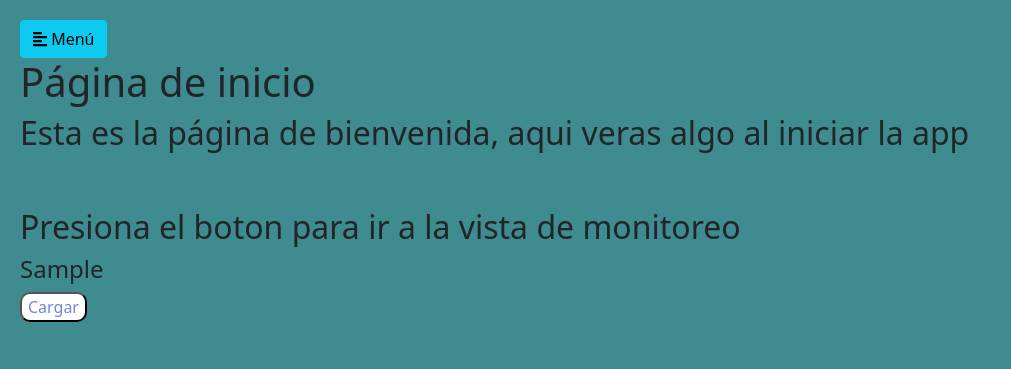
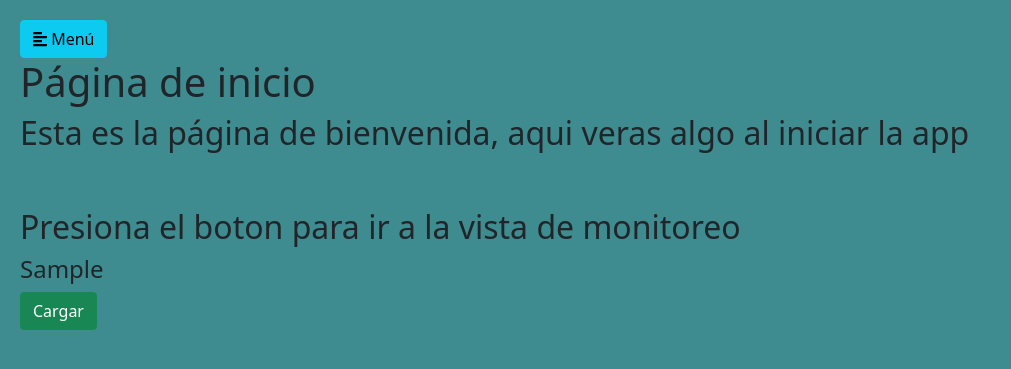
Before and after one commit to dmtzs/SmartTerrariumR, a Flask app: template resources/Flask/templates/bienvenida.html in a window 1280 px wide. Shown: the top 369 px of the page, without its empty margins (0-1011 px from the left). Run offline with Flask 2, Linux system fonts and the light colour scheme; the template is opened without the code that fills it: most values are stand-ins (such as "Sample title", 1, 10 or a date in 2020); some libraries are stand-ins or nearby versions.

Commit message:
Update for biutton

```diff
--- a/resources/Flask/templates/bienvenida.html
+++ b/resources/Flask/templates/bienvenida.html
@@ -12,5 +12,5 @@
 
 <h4>{{dato1}}</h4>
 
-<button class="boton_inicio" id="boton_inicio">Cargar</button>
+<button type="button" class="btn btn-success" id="boton_inicio">Cargar</button>
 {% endblock %}
```
